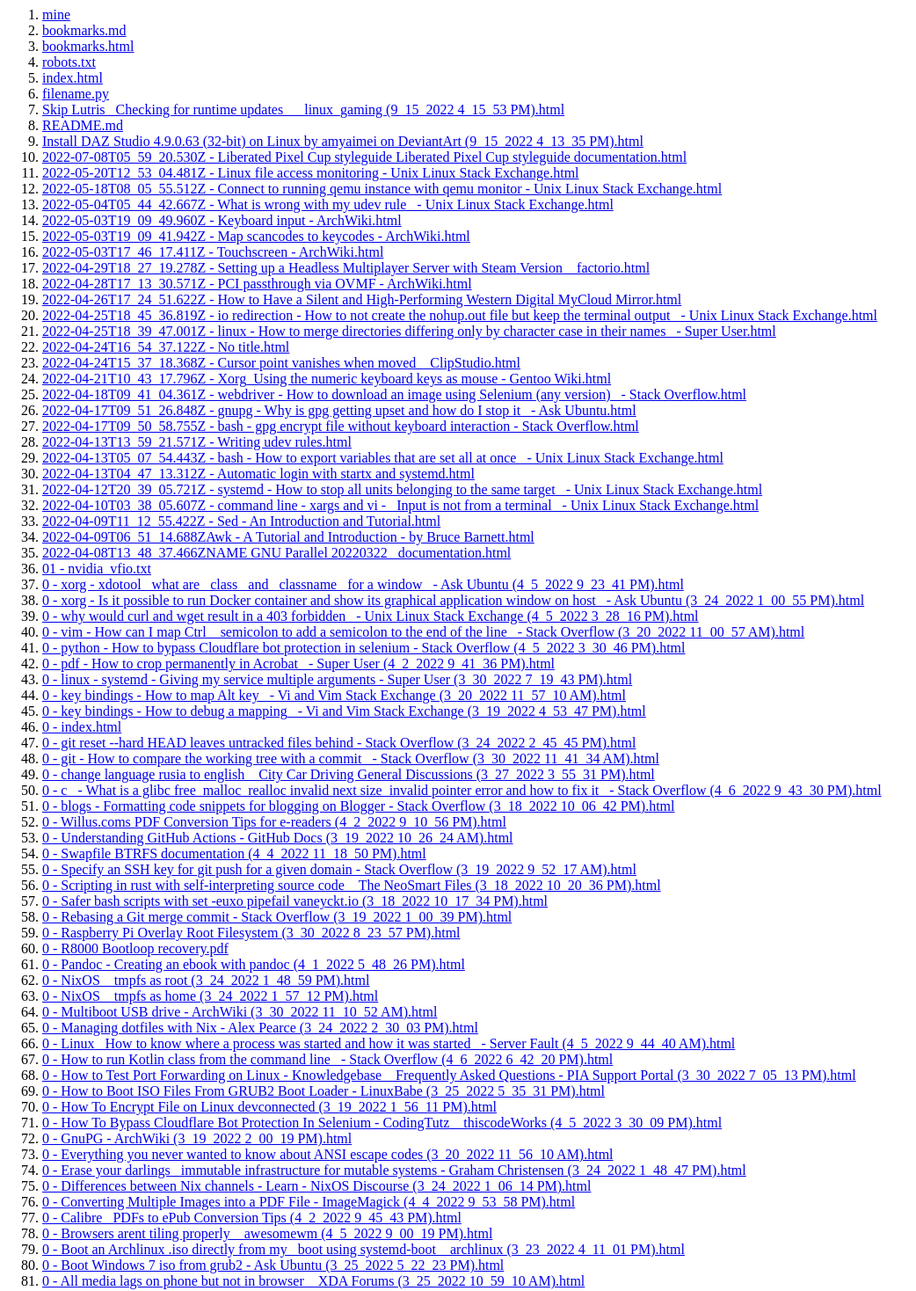
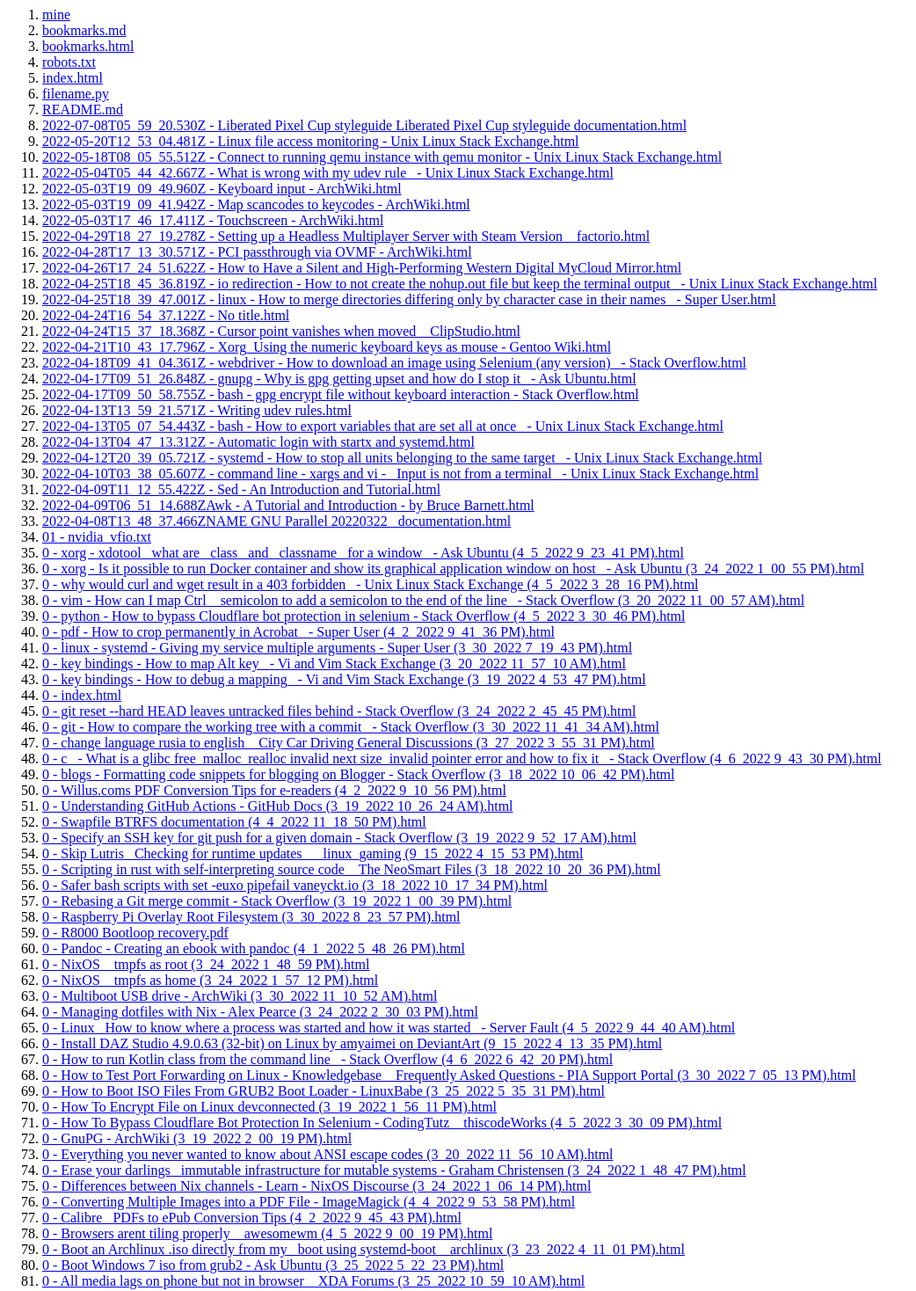
Before and after one commit to oldsite/oldsite.github.io, a plain HTML site: page index.html in a window 1280 px wide. Shown: the whole page at 88% size, without its empty margins (0-1042 px from the left). Drawn offline with Linux system fonts and the light colour scheme.

Commit message:
shactions: generate index file

```diff
--- a/index.html
+++ b/index.html
@@ -5,9 +5,7 @@
 <li><a href="./robots.txt" >robots.txt</a></li>
 <li><a href="./index.html" >index.html</a></li>
 <li><a href="./filename.py" >filename.py</a></li>
-<li><a href="./Skip Lutris _Checking for runtime updates_ _ linux_gaming (9_15_2022 4_15_53 PM).html" >Skip Lutris _Checking for runtime updates_ _ linux_gaming (9_15_2022 4_15_53 PM).html</a></li>
 <li><a href="./README.md" >README.md</a></li>
-<li><a href="./Install DAZ Studio 4.9.0.63 (32-bit) on Linux by amyaimei on DeviantArt (9_15_2022 4_13_35 PM).html" >Install DAZ Studio 4.9.0.63 (32-bit) on Linux by amyaimei on DeviantArt (9_15_2022 4_13_35 PM).html</a></li>
 <li><a href="./2022-07-08T05_59_20.530Z - Liberated Pixel Cup styleguide  Liberated Pixel Cup styleguide documentation.html" >2022-07-08T05_59_20.530Z - Liberated Pixel Cup styleguide  Liberated Pixel Cup styleguide documentation.html</a></li>
 <li><a href="./2022-05-20T12_53_04.481Z - Linux file access monitoring - Unix  Linux Stack Exchange.html" >2022-05-20T12_53_04.481Z - Linux file access monitoring - Unix  Linux Stack Exchange.html</a></li>
 <li><a href="./2022-05-18T08_05_55.512Z - Connect to running qemu instance with qemu monitor - Unix  Linux Stack Exchange.html" >2022-05-18T08_05_55.512Z - Connect to running qemu instance with qemu monitor - Unix  Linux Stack Exchange.html</a></li>
@@ -54,6 +52,7 @@
 <li><a href="./0 - Understanding GitHub Actions - GitHub Docs (3_19_2022 10_26_24 AM).html" >0 - Understanding GitHub Actions - GitHub Docs (3_19_2022 10_26_24 AM).html</a></li>
 <li><a href="./0 - Swapfile  BTRFS documentation (4_4_2022 11_18_50 PM).html" >0 - Swapfile  BTRFS documentation (4_4_2022 11_18_50 PM).html</a></li>
 <li><a href="./0 - Specify an SSH key for git push for a given domain - Stack Overflow (3_19_2022 9_52_17 AM).html" >0 - Specify an SSH key for git push for a given domain - Stack Overflow (3_19_2022 9_52_17 AM).html</a></li>
+<li><a href="./0 - Skip Lutris _Checking for runtime updates_ _ linux_gaming (9_15_2022 4_15_53 PM).html" >0 - Skip Lutris _Checking for runtime updates_ _ linux_gaming (9_15_2022 4_15_53 PM).html</a></li>
 <li><a href="./0 - Scripting in rust with self-interpreting source code _ The NeoSmart Files (3_18_2022 10_20_36 PM).html" >0 - Scripting in rust with self-interpreting source code _ The NeoSmart Files (3_18_2022 10_20_36 PM).html</a></li>
 <li><a href="./0 - Safer bash scripts with set -euxo pipefail  vaneyckt.io (3_18_2022 10_17_34 PM).html" >0 - Safer bash scripts with set -euxo pipefail  vaneyckt.io (3_18_2022 10_17_34 PM).html</a></li>
 <li><a href="./0 - Rebasing a Git merge commit - Stack Overflow (3_19_2022 1_00_39 PM).html" >0 - Rebasing a Git merge commit - Stack Overflow (3_19_2022 1_00_39 PM).html</a></li>
@@ -65,6 +64,7 @@
 <li><a href="./0 - Multiboot USB drive - ArchWiki (3_30_2022 11_10_52 AM).html" >0 - Multiboot USB drive - ArchWiki (3_30_2022 11_10_52 AM).html</a></li>
 <li><a href="./0 - Managing dotfiles with Nix - Alex Pearce (3_24_2022 2_30_03 PM).html" >0 - Managing dotfiles with Nix - Alex Pearce (3_24_2022 2_30_03 PM).html</a></li>
 <li><a href="./0 - Linux_ How to know where a process was started and how it was started_ - Server Fault (4_5_2022 9_44_40 AM).html" >0 - Linux_ How to know where a process was started and how it was started_ - Server Fault (4_5_2022 9_44_40 AM).html</a></li>
+<li><a href="./0 - Install DAZ Studio 4.9.0.63 (32-bit) on Linux by amyaimei on DeviantArt (9_15_2022 4_13_35 PM).html" >0 - Install DAZ Studio 4.9.0.63 (32-bit) on Linux by amyaimei on DeviantArt (9_15_2022 4_13_35 PM).html</a></li>
 <li><a href="./0 - How to run Kotlin class from the command line_ - Stack Overflow (4_6_2022 6_42_20 PM).html" >0 - How to run Kotlin class from the command line_ - Stack Overflow (4_6_2022 6_42_20 PM).html</a></li>
 <li><a href="./0 - How to Test Port Forwarding on Linux - Knowledgebase _ Frequently Asked Questions - PIA Support Portal (3_30_2022 7_05_13 PM).html" >0 - How to Test Port Forwarding on Linux - Knowledgebase _ Frequently Asked Questions - PIA Support Portal (3_30_2022 7_05_13 PM).html</a></li>
 <li><a href="./0 - How to Boot ISO Files From GRUB2 Boot Loader - LinuxBabe (3_25_2022 5_35_31 PM).html" >0 - How to Boot ISO Files From GRUB2 Boot Loader - LinuxBabe (3_25_2022 5_35_31 PM).html</a></li>
```
